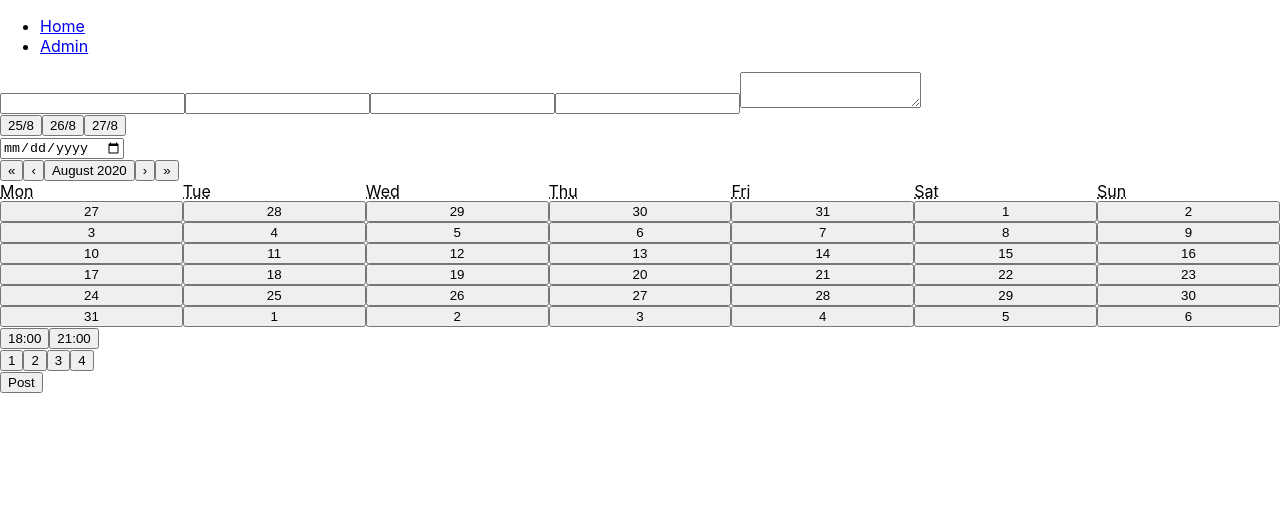
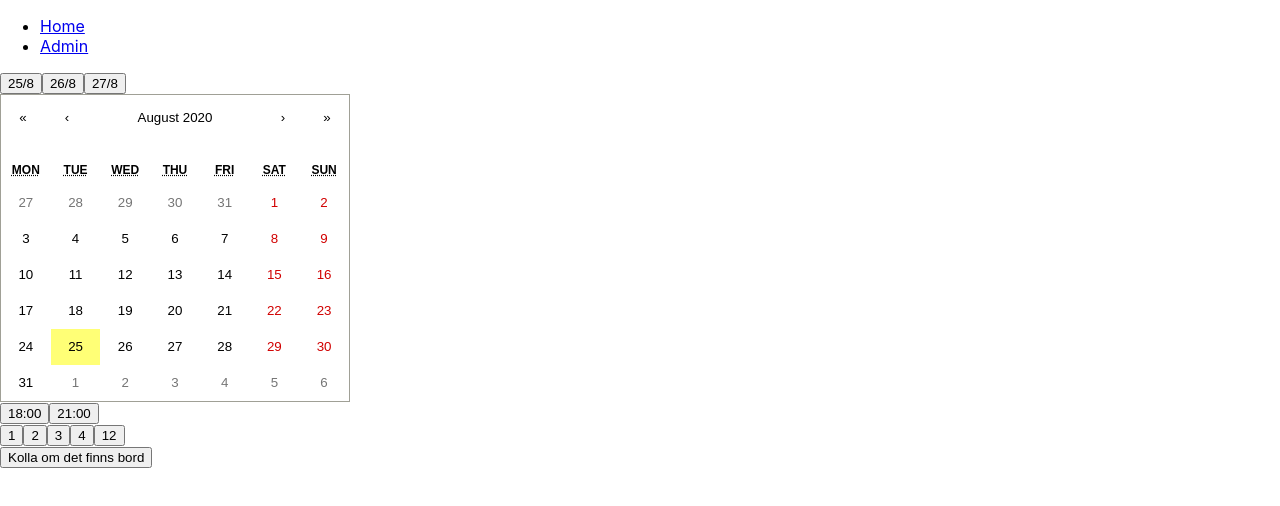
Before and after one commit to liroliro/restaurantReact, a React (Create React App) app: page / in a window 1280 px wide. Shown: the top 506 px of the page. Built offline with nearby package versions, Linux system fonts and the light colour scheme; no server answers.

Commit message:
Updates to alot of things heh

```diff
--- a/src/App.tsx
+++ b/src/App.tsx
@@ -10,26 +10,10 @@ import IBooking from './interface/IBooking';
 import ICustomer from './interface/ICustomer';
 
 function App() {
-	let defaultValue: IBooking[] = [];
+	let defaultBookingValue: IBooking[] = [];
 	let defaultCustomerValue: ICustomer[] = [];
-	const [bookings, setBookings] = useState(defaultValue);
+	const [bookings, setBookings] = useState(defaultBookingValue);
 	const [customers, setCustomer] = useState(defaultCustomerValue);
-
-	// useEffect(()=> {
-	//   axios.post('http://localhost:8000/', {
-	//     firstName: 'Hanna',
-	//     lastName: 'Goldhammer',
-	//     email: 'hanna@gmail.com',
-	//     phone: 13371379012,
-	//     date: '21-12-22',
-	//     time: '21.00',
-	//     guests: 133,
-	//     message: 'jättemkt allergier',
-	//   })
-	//   .then(function (response) {
-	//     console.log(response);
-	//   })
-	// }, [])
 
 	useEffect(() => {
 		axios.get('http://localhost:8000/bookings').then((res) => {
@@ -64,7 +48,7 @@ function App() {
 						<Admin allBookings={bookings} allCustomers={customers} />
 					</Route>
 					<Route exact path='/'>
-						<Home />
+						<Home allBookings={bookings} />
 					</Route>
 				</Switch>
 			</div>
--- a/src/components/date/DateComponent.tsx
+++ b/src/components/date/DateComponent.tsx
@@ -1,5 +1,7 @@
-import React, { useState, useEffect, ChangeEvent } from 'react';
+import React, { useState, useEffect } from 'react';
+
 import Calendar from 'react-calendar';
+import 'react-calendar/dist/Calendar.css';
 
 interface IDateProps {
 	sendDate(date: string): void;
@@ -13,8 +15,6 @@ export default function DateComponent(props: IDateProps) {
 	);
 
 	const [clickedDate, setClickedDate] = useState('');
-
-	const [calendar, setCalendar] = useState('');
 
 	useEffect(() => {
 		let date = new Date().getDate();
@@ -37,18 +37,15 @@ export default function DateComponent(props: IDateProps) {
 		setClickedDate(e.currentTarget.value);
 	}
 
-	function handleClickedDateCalendar(e: ChangeEvent<HTMLInputElement>) {
-		setClickedDate(e.currentTarget.value);
-		sendToParent();
-		console.log(e.currentTarget.value);
-	}
-
 	function sendToParent() {
 		props.sendDate(clickedDate);
 	}
 
-	function updateCalendar(e: ChangeEvent) {
-		setCalendar(e.target.value);
+	function updateCalendar(e: Date) {
+		let date = e.getDate();
+		let month = e.getMonth();
+		let bookingDate = date + '/' + (month + 1);
+		setClickedDate(bookingDate);
 	}
 
 	return (
@@ -72,16 +69,7 @@ export default function DateComponent(props: IDateProps) {
 					{guestDateDayAfterTomorrow}
 				</button>
 				<div>
-					{/* Lägg till värdet till input som ska skickas till föräldern */}
-					<input
-						type='date'
-						id='date'
-						name='date'
-						onChange={handleClickedDateCalendar}
-					/>
-				</div>
-				<div>
-					<Calendar onChange={updateCalendar} value={calendar} />
+					<Calendar onClickDay={updateCalendar} />
 				</div>
 			</div>
 		</>
--- a/src/components/guests/Guests.tsx
+++ b/src/components/guests/Guests.tsx
@@ -33,6 +33,9 @@ export default function Guests(props: IGuestsProps) {
 			<button value='4' onClick={handleOptions} type='button'>
 				4
 			</button>
+			<button value='12' onClick={handleOptions} type='button'>
+				12
+			</button>
 		</div>
 	);
 }
--- a/src/components/home/Home.tsx
+++ b/src/components/home/Home.tsx
@@ -4,8 +4,13 @@ import DateComponent from '../date/DateComponent';
 import Time from '../time/Time';
 import Guests from '../guests/Guests';
 import axios from 'axios';
+import IBooking from '../../interface/IBooking';
 
-export default function Home() {
+interface IHomeProps {
+	allBookings: IBooking[];
+}
+
+export default function Home(props: IHomeProps) {
 	const [guestsNumber, setGuestsNumber] = useState(0);
 	const [guestTime, setGuestTime] = useState(0);
 	const [guestDate, setGuestDate] = useState('');
@@ -15,6 +20,8 @@ export default function Home() {
 	const [email, setEmail] = useState('');
 	const [phone, setPhone] = useState('');
 	const [message, setMessage] = useState('');
+	const [tables, setTables] = useState(true);
+	const [showTables, setShowTables] = useState(Boolean);
 
 	function updateGuestsNumber(x: number) {
 		setGuestsNumber(x);
@@ -66,8 +73,43 @@ export default function Home() {
 			});
 	}
 
+	function checkForAvaliableTables() {
+		let table: number = 0;
+
+		const totalBookings = props.allBookings.filter((b) => {
+			if (b.date === guestDate && b.time === guestTime) {
+				return b;
+			}
+		});
+
+		totalBookings.map((b) => {
+			let amountOfTables = Math.ceil(b.guests / 6);
+			return (table += amountOfTables);
+		});
+
+		setTables(false);
+
+		table < 15 ? setShowTables(true) : setShowTables(false);
+	}
+
 	return (
 		<form onSubmit={handleSubmit}>
+			<div>
+				<div>
+					<DateComponent sendDate={sendDateFunction} />
+				</div>
+				<div>
+					<Time sendTime={sendTimeFunction} />
+				</div>
+				<div>
+					<Guests sendTheNumber={updateGuestsNumber} />
+				</div>
+				<button type='button' onClick={checkForAvaliableTables}>
+					Kolla om det finns bord
+				</button>
+				{tables ? (
+					''
+				) : showTables ? (
 					<div>
 						<label>
 							<input name='firstName' onChange={updateFirstName} />
@@ -84,17 +126,12 @@ export default function Home() {
 						<label>
 							<textarea onChange={updateMessage} />
 						</label>
-				<div>
-					<DateComponent sendDate={sendDateFunction} />
+						<button type='submit'>Post</button>
 					</div>
-				<div>
-					<Time sendTime={sendTimeFunction} />
+				) : (
+					<p>Det är slut på bord.</p>
+				)}
 			</div>
-				<div>
-					<Guests sendTheNumber={updateGuestsNumber} />
-				</div>
-			</div>
-			<button type='submit'>Post</button>
 		</form>
 	);
 }
--- a/src/interface/IBooking.tsx
+++ b/src/interface/IBooking.tsx
@@ -1,7 +1,7 @@
 export default interface IBooking {
 	id: string;
 	date: string;
-	time: string;
+	time: number;
 	guests: number;
 	message: string;
 	customerId: number;
```
Lines whose indentation alone changed are shown as unchanged.
